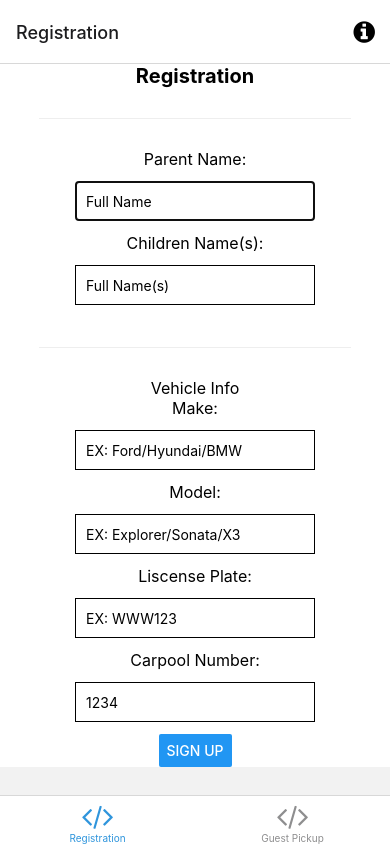
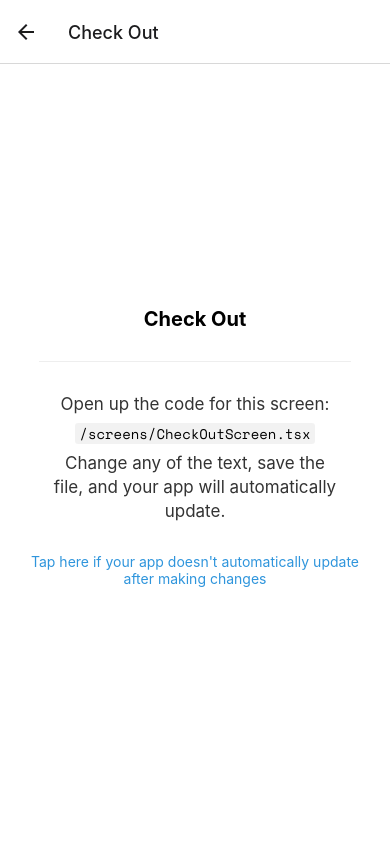
Before and after one commit to faups/CarpoolMobile, a React Native app: screen /CheckOut in a window 390 px wide. Built offline with nearby package versions, Linux system fonts and the light colour scheme; what expo-linking would draw is missing.

Commit message:
Added CheckOutScreen and navigation from GuestPickup

```diff
--- a/navigation/index.tsx
+++ b/navigation/index.tsx
@@ -21,6 +21,7 @@ import NotFoundScreen from "../screens/NotFoundScreen";
 import TabOneScreen from "../screens/TabOneScreen";
 import TabTwoScreen from "../screens/TabTwoScreen";
 import CheckInScreen from "../screens/CheckInScreen";
+import CheckOutScreen from "../screens/CheckOutScreen";
 import GuestPickupScreen from "../screens/GuestPickup";
 import {
   RootStackParamList,
@@ -67,6 +68,11 @@ function RootNavigator() {
         name="CheckIn"
         component={CheckInScreen}
         options={{ title: "Guest Pickup" }}
+      />
+      <Stack.Screen
+        name="CheckOut"
+        component={CheckOutScreen}
+        options={{ title: "Check Out" }}
       />
       <Stack.Group screenOptions={{ presentation: "modal" }}>
         <Stack.Screen name="Modal" component={ModalScreen} />
--- /dev/null
+++ b/screens/CheckOutScreen.tsx
@@ -0,0 +1,35 @@
+import { StatusBar } from 'expo-status-bar';
+import { Platform, StyleSheet } from 'react-native';
+
+import EditScreenInfo from '../components/EditScreenInfo';
+import { Text, View } from '../components/Themed';
+
+export default function CheckOutScreen() {
+  return (
+    <View style={styles.container}>
+      <Text style={styles.title}>Check Out</Text>
+      <View style={styles.separator} lightColor="#eee" darkColor="rgba(255,255,255,0.1)" />
+      <EditScreenInfo path="/screens/CheckOutScreen.tsx" />
+
+      {/* Use a light status bar on iOS to account for the black space above the modal */}
+      <StatusBar style={Platform.OS === 'ios' ? 'light' : 'auto'} />
+    </View>
+  );
+}
+
+const styles = StyleSheet.create({
+  container: {
+    flex: 1,
+    alignItems: 'center',
+    justifyContent: 'center',
+  },
+  title: {
+    fontSize: 20,
+    fontWeight: 'bold',
+  },
+  separator: {
+    marginVertical: 30,
+    height: 1,
+    width: '80%',
+  },
+});
--- a/screens/GuestPickup.tsx
+++ b/screens/GuestPickup.tsx
@@ -12,6 +12,7 @@ import { useState, Component } from "react";
 import { Text, View } from "../components/Themed";
 import { RootTabScreenProps } from "../types";
 import ModalDropdown from "react-native-modal-dropdown";
+import { NavigationHelpersContext } from "@react-navigation/native";
 
 export default function GuestPickupScreen({
   navigation,
@@ -57,7 +58,7 @@ export default function GuestPickupScreen({
             defaultValue={text}
           />
 
-          <Button title="Submit" onPress={() => "doSomething()"} />
+          <Button title="Submit" onPress={() => navigation.navigate('CheckOut')} />
 
           {/* Use a light status bar on iOS to account for the black space above the modal */}
           <StatusBar style={Platform.OS === "ios" ? "light" : "auto"} />
--- a/types.tsx
+++ b/types.tsx
@@ -18,6 +18,7 @@ export type RootStackParamList = {
   Modal: undefined;
   NotFound: undefined;
   CheckIn: undefined;
+  CheckOut: undefined;
   Registration: undefined;
 };
 
```
